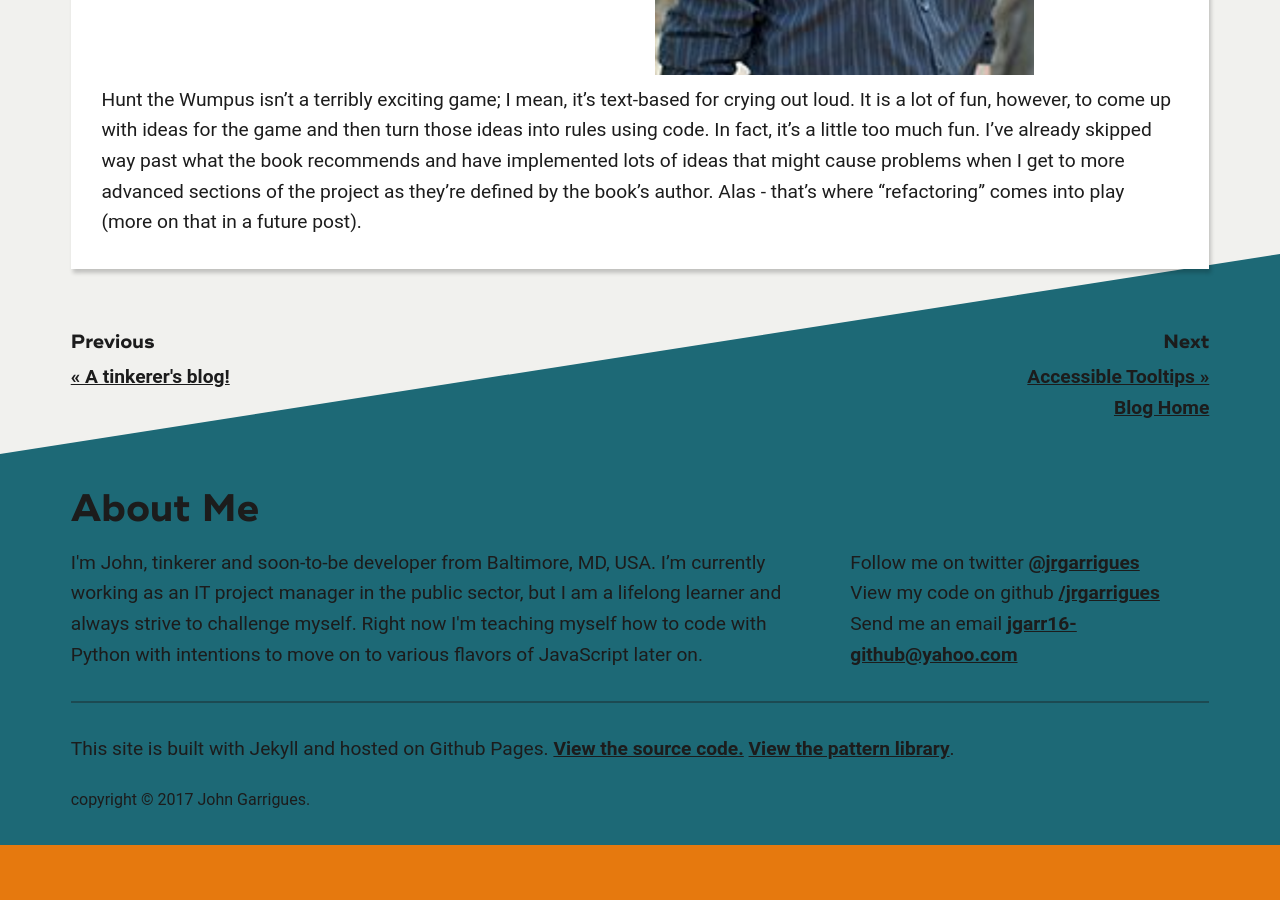
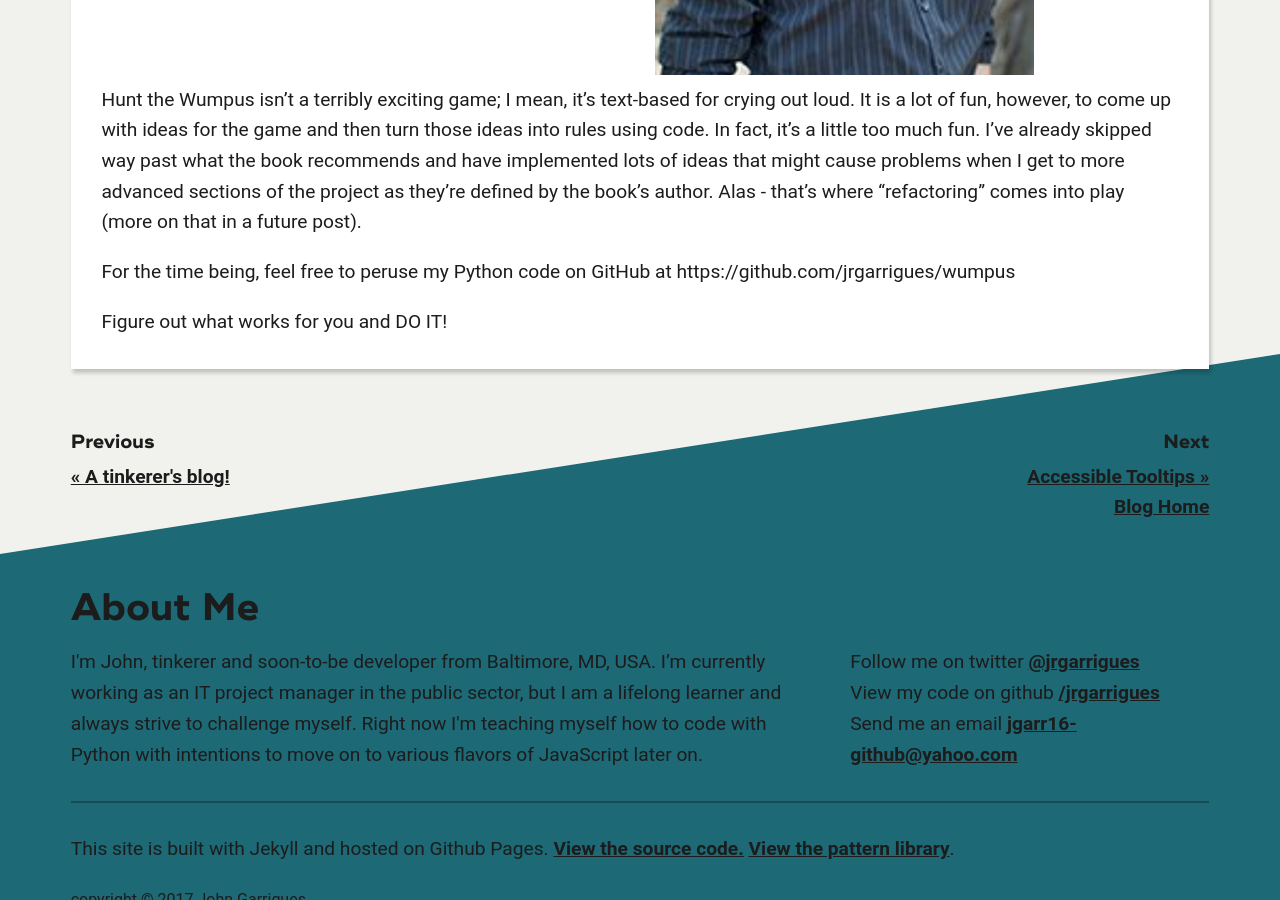
Before and after one commit to jgarr16/jrgarrigues.github.io, a Jekyll site: the page built from _posts/2017-05-29-hunt-the-wumpus.md, in a window 1280 px wide and 900 px high, scrolled down 1030 px. Built offline with Jekyll 4.4.1, drawn with Linux system fonts in a browser that asks for light colours; nearby versions of some CDN libraries; some web fonts are replaced; before the commit the page ends 1875 px from its top, so only the background shows below that.

Commit message:
Update 2017-05-29-hunt-the-wumpus.md

```diff
--- a/_posts/2017-05-29-hunt-the-wumpus.md
+++ b/_posts/2017-05-29-hunt-the-wumpus.md
@@ -16,3 +16,7 @@ My version is written in Python (this one in Python 2.7, but I'll likely upgrade
 </div>
 
 Hunt the Wumpus isn't a terribly exciting game; I mean, it's text-based for crying out loud. It is a lot of fun, however, to come up with ideas for the game and then turn those ideas into rules using code. In fact, it's a little too much fun. I've already skipped way past what the book recommends and have implemented lots of ideas that might cause problems when I get to more advanced sections of the project as they're defined by the book's author. Alas - that's where "refactoring" comes into play (more on that in a future post).
+
+For the time being, feel free to peruse my Python code on GitHub at https://github.com/jrgarrigues/wumpus
+
+Figure out what works for you and DO IT!
```
